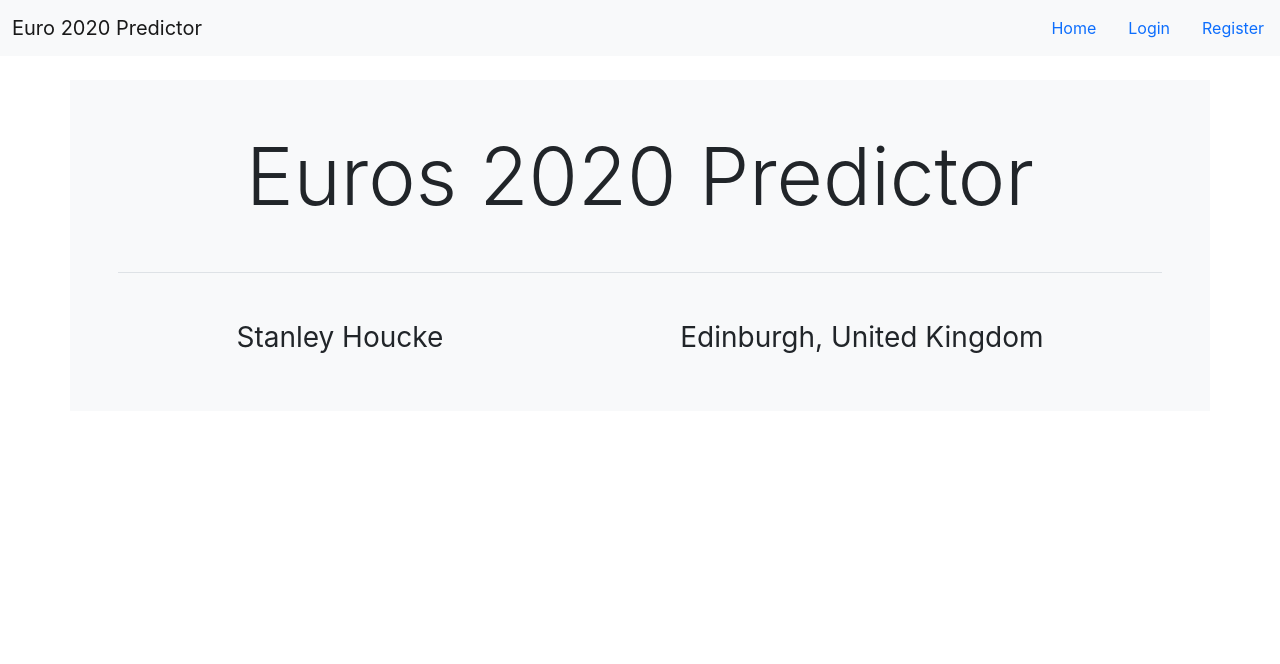
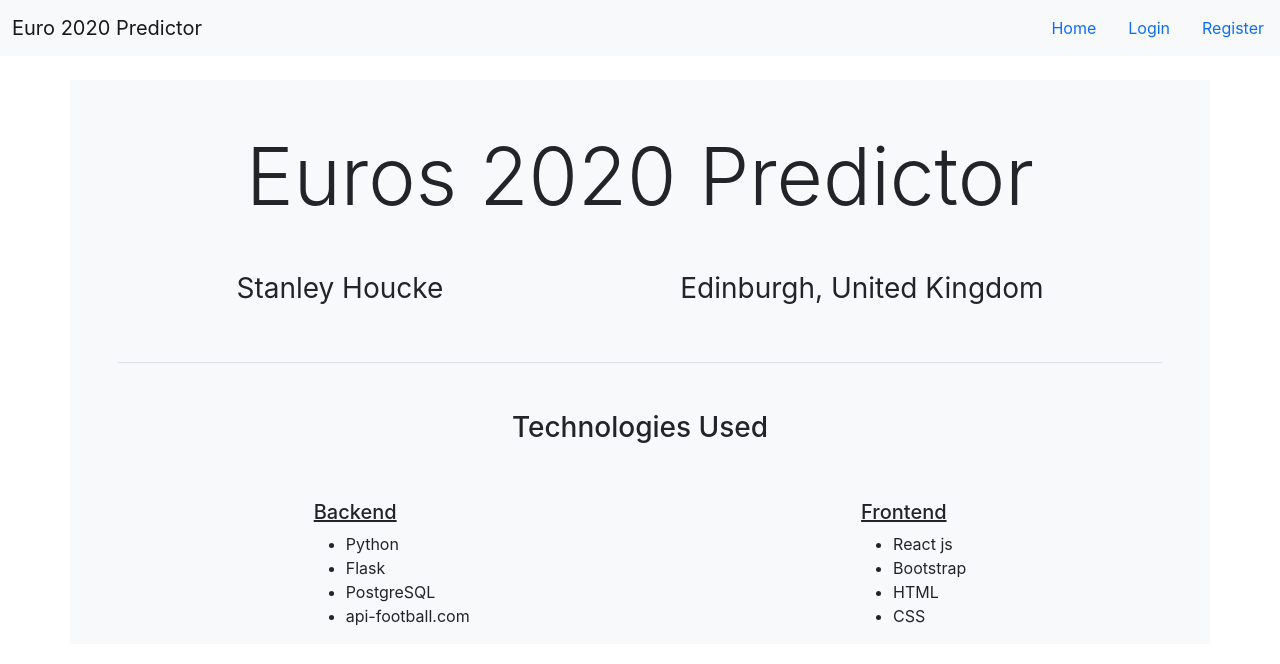
Before and after one commit to Stanhoucke/euros_predictor, a React (Create React App) app in the folder frontend/: page /credits in a window 1280 px wide. Shown: the top 664 px of the page. Built offline with nearby package versions, Linux system fonts and the light colour scheme.

Commit message:
technologies used to credits

```diff
--- a/frontend/src/components/Credits.js
+++ b/frontend/src/components/Credits.js
@@ -1,13 +1,38 @@
 import React from 'react';
 
 const Credits = () => {
-    return <div className="container bg-light p-5">
-        <h1 className="display-1 mb-5">Euros 2020 Predictor</h1>
-        <div className="d-flex justify-content-around border-top pt-5">
-            <h3 className="fw-normal"> Stanley Houcke</h3>
-            <h3 className="fw-normal">Edinburgh, United Kingdom</h3>
+    return <>
+        <div className="container bg-light p-5">
+            <h1 className="display-1 mb-5">Euros 2020 Predictor</h1>
+            <div className="d-flex justify-content-around">
+                <h3 className="fw-normal"> Stanley Houcke</h3>
+                <h3 className="fw-normal">Edinburgh, United Kingdom</h3>
+            </div>
         </div>
-    </div>
+        <div className="container bg-light ps-5 pe-5">
+            <h3 className="border-top pt-5 pb-5">Technologies Used</h3>
+            <div className="d-flex justify-content-around text-start">
+                <div>
+                    <h5><u>Backend</u></h5>
+                    <ul>
+                        <li>Python</li>
+                        <li>Flask</li>
+                        <li>PostgreSQL</li>
+                        <li>api-football.com</li>
+                    </ul>
+                </div>
+                <div>
+                    <h5><u>Frontend</u></h5>
+                    <ul>
+                        <li>React js</li>
+                        <li>Bootstrap</li>
+                        <li>HTML</li>
+                        <li>CSS</li>
+                    </ul>
+                </div>
+            </div>
+        </div>
+    </>
 }
 
 export default Credits;
```
